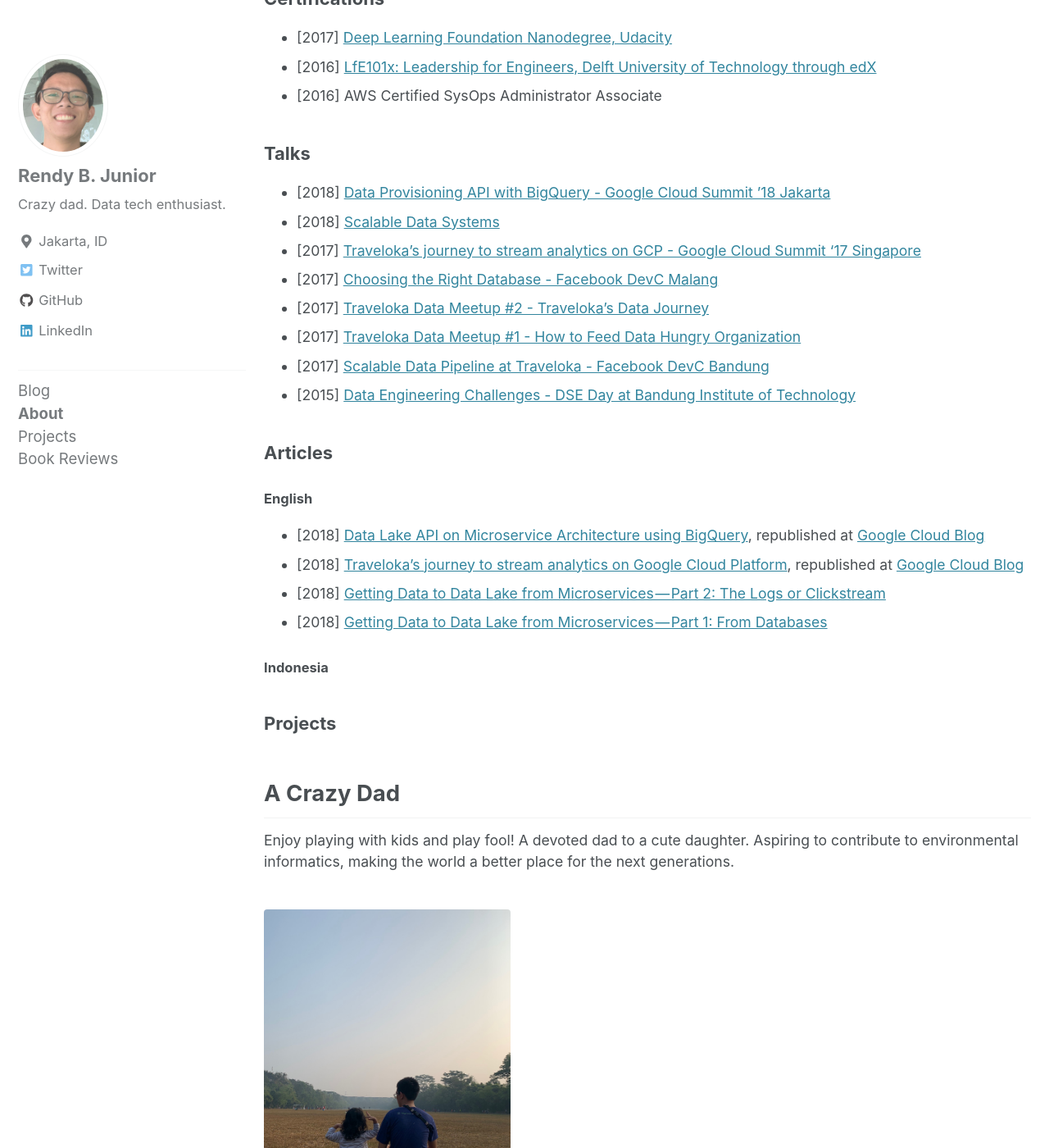
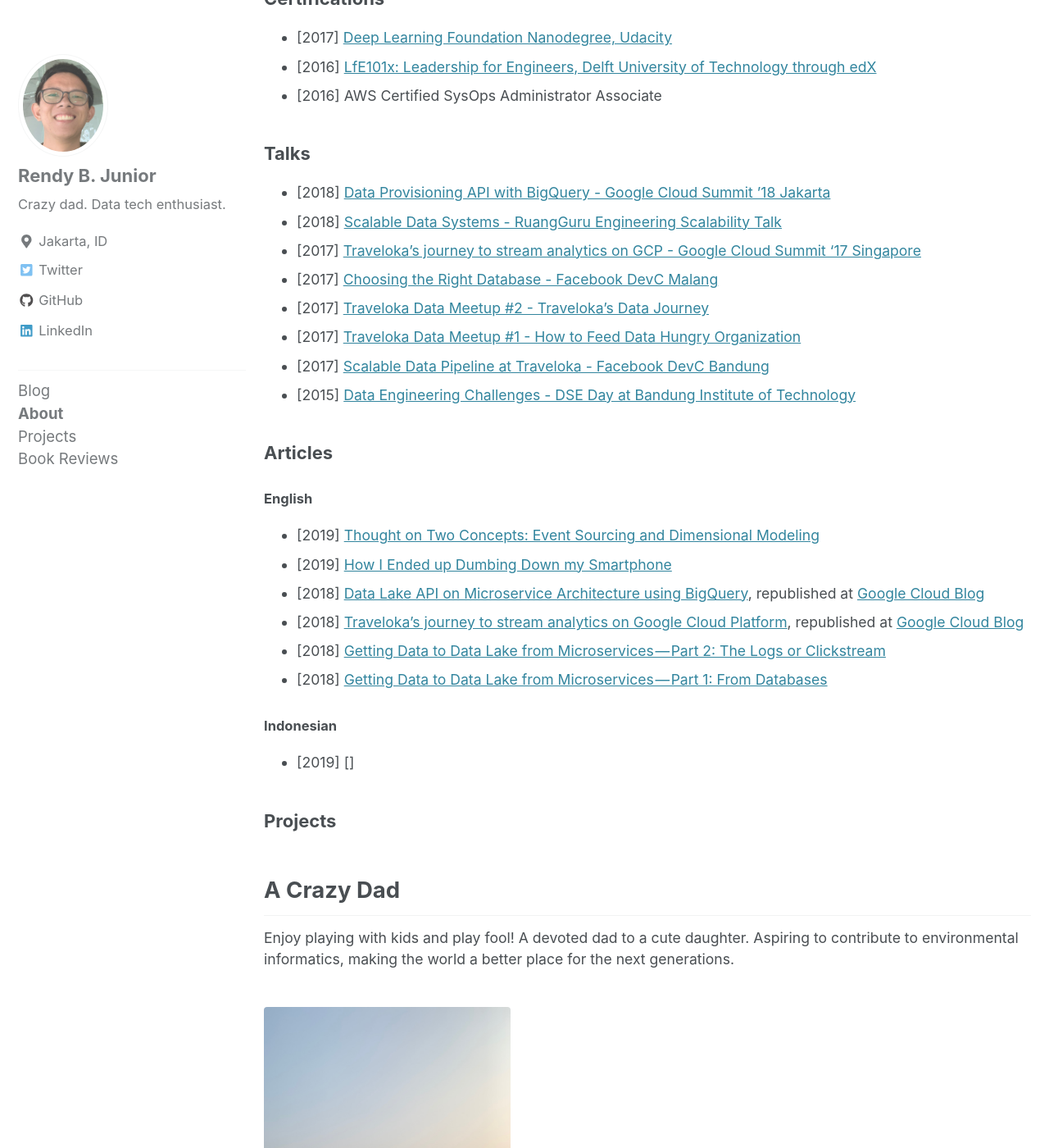
Before and after one commit to rendybjunior/rendyistyping, a Jekyll site: the page built from _pages/about.md, in a window 1280 px wide and 1400 px high, scrolled down 683 px. Shown: the whole window at 82% size. Built offline with Jekyll 4.4.1, drawn with Linux system fonts in a browser that asks for light colours; cached includes are drawn as plain includes; nearby versions of some CDN libraries.

Commit message:
modify about

```diff
--- a/_pages/about.md
+++ b/_pages/about.md
@@ -13,7 +13,7 @@ Interested in solving business use cases using data technology. Enjoy designing
 * [LinkedIn](https://www.linkedin.com/in/rendy-bambang-junior-b1749140/) Rendy B. Junior
 
 ### Latest Articles
-* [2019][Thought on Two Concepts: Event Sourcing and Dimensional Modeling](https://rendyistyping.com/data-engineering/event-sourcing-dimensional-modeling/)
+* [2019] [Thought on Two Concepts: Event Sourcing and Dimensional Modeling](https://rendyistyping.com/data-engineering/event-sourcing-dimensional-modeling/)
 
 ### Certifications
 * [2017] [Deep Learning Foundation Nanodegree, Udacity](https://confirm.udacity.com/D9LERNT7)
@@ -22,7 +22,7 @@ Interested in solving business use cases using data technology. Enjoy designing
 
 ### Talks
 * [2018] [Data Provisioning API with BigQuery - Google Cloud Summit ’18 Jakarta](https://www.slideshare.net/imrenagi/data-provision-api-with-bigquery-google-cloud-summit-jakarta-18)
-* [2018] [Scalable Data Systems](https://www.slideshare.net/rendybjunior/scalable-data-systems-at-traveloka)
+* [2018] [Scalable Data Systems - RuangGuru Engineering Scalability Talk](https://www.slideshare.net/rendybjunior/scalable-data-systems-at-traveloka)
 * [2017] [Traveloka’s journey to stream analytics on GCP - Google Cloud Summit ‘17 Singapore](https://www.slideshare.net/rendybjunior/travelokas-journey-to-no-ops-streaming-analytics)
 * [2017] [Choosing the Right Database - Facebook DevC Malang](https://www.slideshare.net/rendybjunior/choosing-the-right-database-facebook-devc-malang-hackdays-2017)
 * [2017] [Traveloka Data Meetup #2 - Traveloka’s Data Journey](https://www.slideshare.net/Traveloka/travelokas-data-journey-traveloka-data-meetup-2)
@@ -32,12 +32,15 @@ Interested in solving business use cases using data technology. Enjoy designing
 
 ### Articles
 #### English
+* [2019] [Thought on Two Concepts: Event Sourcing and Dimensional Modeling](https://rendyistyping.com/data-engineering/event-sourcing-dimensional-modeling/)
+* [2019] [How I Ended up Dumbing Down my Smartphone](https://medium.com/@rendybjunior/how-i-ended-up-dumb-down-my-smartphone-cf83149c2658)
 * [2018] [Data Lake API on Microservice Architecture using BigQuery](https://medium.com/traveloka-engineering/data-lake-api-on-microservice-architecture-using-bigquery-10d6e9c5ca8f), republished at [Google Cloud Blog](https://cloud.google.com/blog/products/data-analytics/how-traveloka-built-a-data-provisioning-api-on-a-bigquery-based-microservice-architecture)
 * [2018] [Traveloka’s journey to stream analytics on Google Cloud Platform](https://medium.com/traveloka-engineering/travelokas-journey-to-stream-analytics-on-google-cloud-platform-3d013d6bf7c9), republished at [Google Cloud Blog](https://cloud.google.com/blog/products/gcp/travelokas-journey-to-stream-analytics-on-google-cloud-platform)
 * [2018] [Getting Data to Data Lake from Microservices — Part 2: The Logs or Clickstream](https://itnext.io/getting-data-to-data-lake-from-microservices-part-2-the-logs-or-clickstream-e91fa7461867)
-* [2018] [Getting Data to Data Lake from Microservices — Part 1: From Databases](https://itnext.io/getting-data-to-data-lake-from-microservices-part-1-from-databases-d5e55c4a0829 )
+* [2018] [Getting Data to Data Lake from Microservices — Part 1: From Databases](https://itnext.io/getting-data-to-data-lake-from-microservices-part-1-from-databases-d5e55c4a0829)
 
-#### Indonesia
+#### Indonesian
+* [2019] []
 
 ### Projects
 
```
Also changed, not shown: other parts of _pages/about.md (+1 -1 lines).
